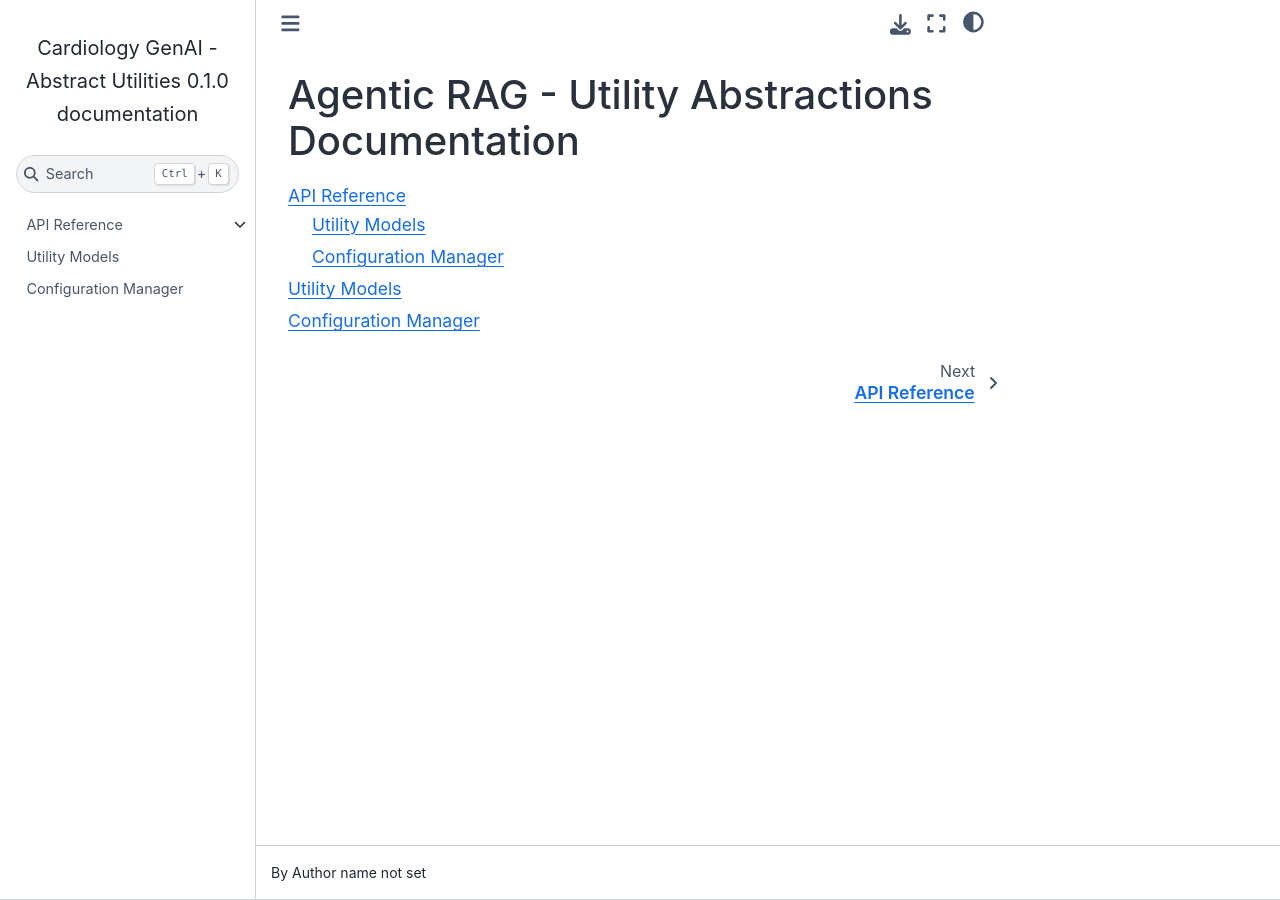
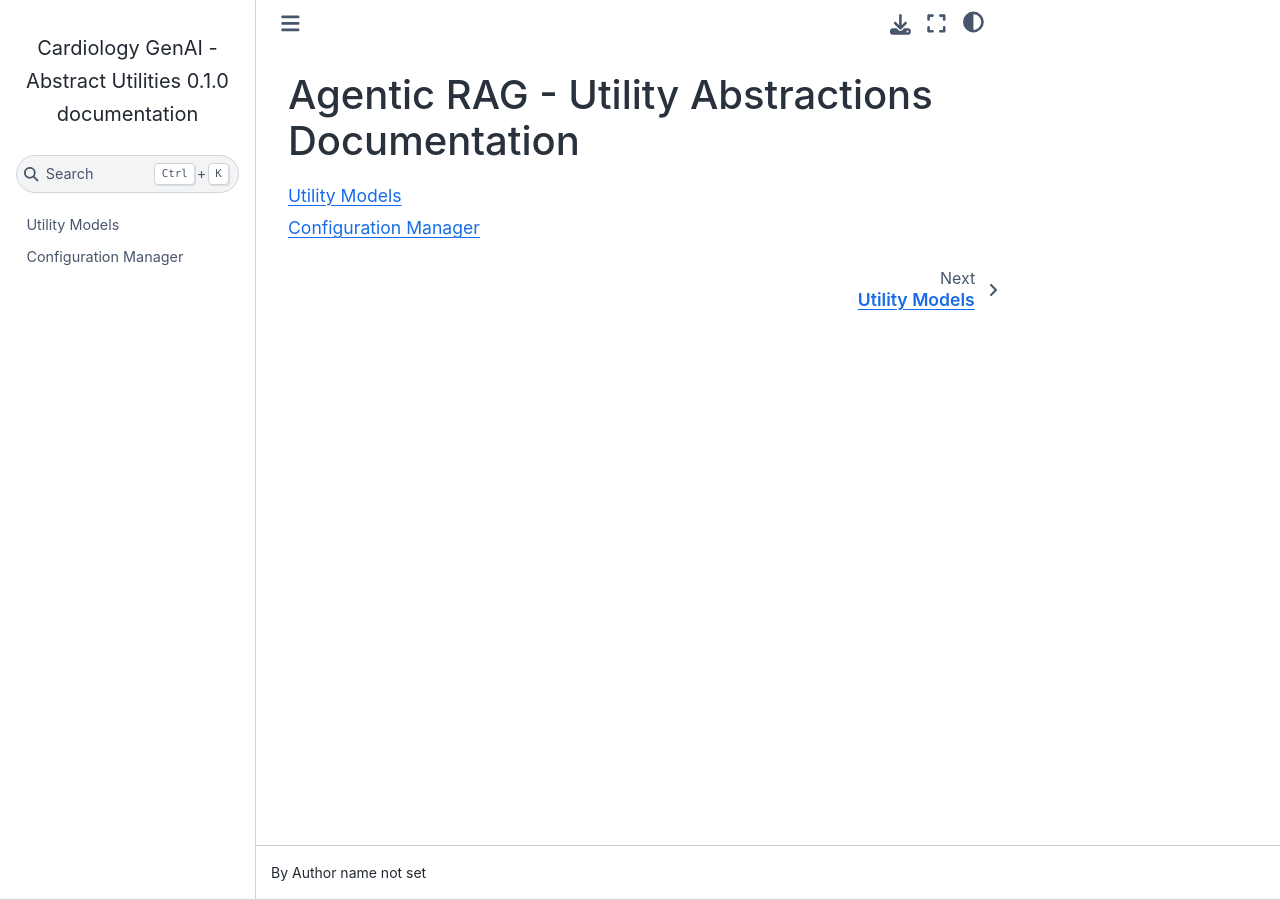
Before and after one commit to cardiology-gen-ai/cardiology-gen-ai, a Sphinx documentation site: the page built from docs/source/index.rst, in a window 1280 px wide. Built offline with Sphinx 7.4.7 and the Sphinx Book theme 1.1.4, drawn with Linux system fonts in a browser that asks for light colours.

Commit message:
fixing documentation

```diff
--- a/docs/source/api/index.rst
+++ /dev/null
@@ -1,9 +0,0 @@
-API Reference
-=============
-
-.. toctree::
-   :maxdepth: 2
-   :caption: Packages & Modules
-
-   models
-   config_manager
--- a/docs/source/index.rst
+++ b/docs/source/index.rst
@@ -4,6 +4,5 @@ Agentic RAG - Utility Abstractions Documentation
 .. toctree::
    :maxdepth: 2
 
-   api/index
    api/models
    api/config_manager
```
Also changed, not shown: 1 other file.
